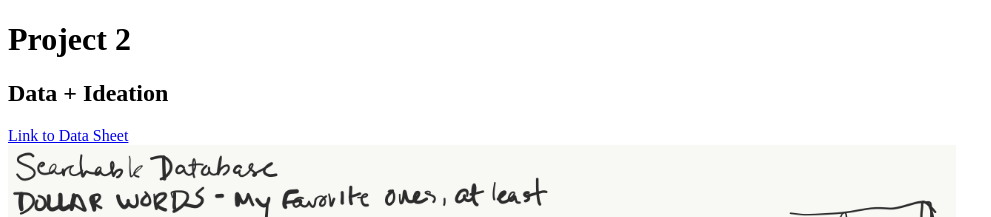
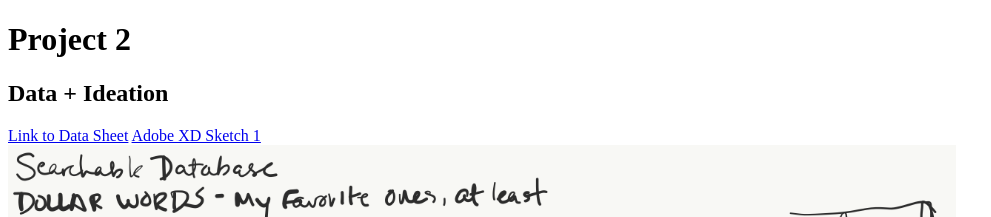
Before and after one commit to linj708/core_studio, a plain HTML site: page pages/project2.html in a window 1280 px wide. Shown: the top 217 px of the page, without its empty margins (0-991 px from the left). Drawn offline with Linux system fonts and the light colour scheme.

Commit message:
adobe xd link added

```diff
--- a/pages/project2.html
+++ b/pages/project2.html
@@ -10,6 +10,7 @@
 		<div class="ideation">
 			<h2>Data + Ideation</h2>
 			<a href="https://docs.google.com/spreadsheets/d/1yeHogRkK5oKq0eXfSDj_3HYiITou3QPx8AGZANVo2cY/edit?usp=sharing">Link to Data Sheet</a>
+			<a href="https://xd.adobe.com/view/e1a286f5-932b-454e-5589-b96079573b56-9793/">Adobe XD Sketch 1</a>
 			<div class="images"></div>
 			<img src="../images/project2ideation.png">
 			<img src="../images/project2ideation2.png">
```
